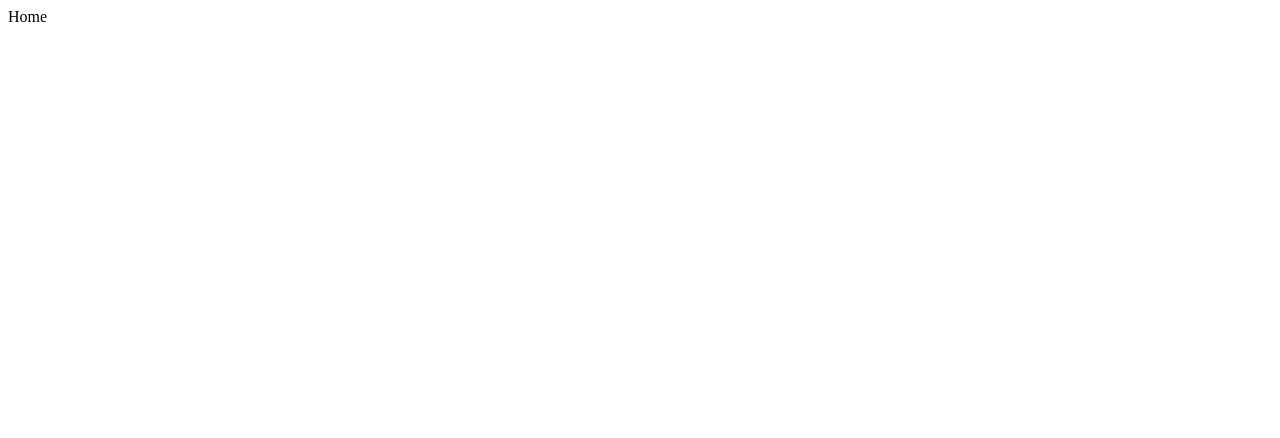
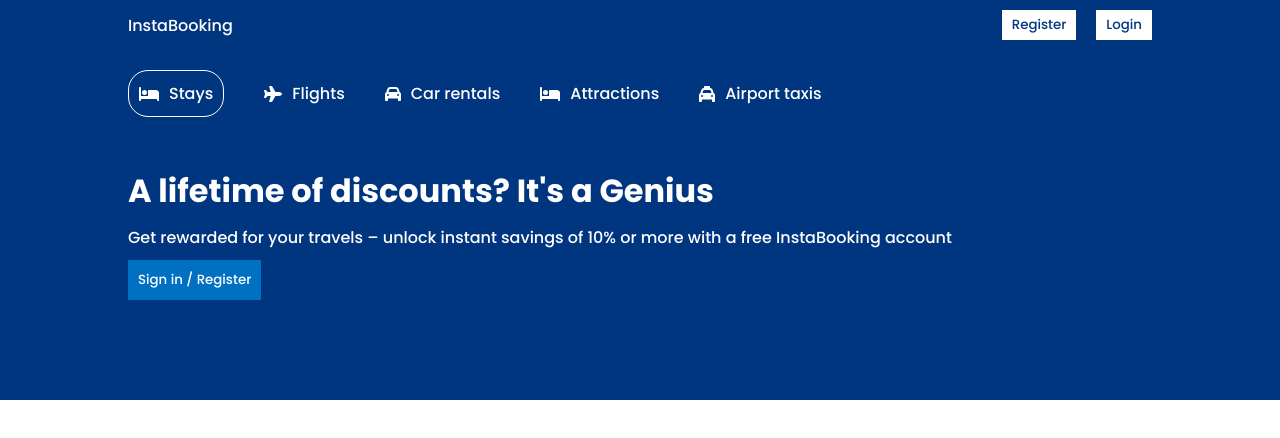
Before and after one commit to Priyatham-Reddy7/booking-app, a React (Vite) app: page / in a window 1280 px wide. Shown: the top 438 px of the page. Built offline with nearby package versions, Linux system fonts and the light colour scheme; the HTML template or start-up script is replaced by a standard one.

Commit message:
Navbar and Header setup

```diff
--- a/package.json
+++ b/package.json
@@ -8,6 +8,9 @@
     "preview": "vite preview"
   },
   "dependencies": {
+    "@fortawesome/fontawesome-svg-core": "^6.1.1",
+    "@fortawesome/free-solid-svg-icons": "^6.1.1",
+    "@fortawesome/react-fontawesome": "^0.1.18",
     "react": "^18.0.0",
     "react-dom": "^18.0.0",
     "react-router-dom": "^6.3.0"
--- a/src/App.css
+++ b/src/App.css
@@ -1,42 +1,6 @@
-.App {
-  text-align: center;
+*{
+    margin: 0;
+    padding: 0;
+    box-sizing: border-box;
+    font-family: poppins, 'sans-serif';
 }
-
-.App-logo {
-  height: 40vmin;
-  pointer-events: none;
-}
-
-@media (prefers-reduced-motion: no-preference) {
-  .App-logo {
-    animation: App-logo-spin infinite 20s linear;
-  }
-}
-
-.App-header {
-  background-color: #282c34;
-  min-height: 100vh;
-  display: flex;
-  flex-direction: column;
-  align-items: center;
-  justify-content: center;
-  font-size: calc(10px + 2vmin);
-  color: white;
-}
-
-.App-link {
-  color: #61dafb;
-}
-
-@keyframes App-logo-spin {
-  from {
-    transform: rotate(0deg);
-  }
-  to {
-    transform: rotate(360deg);
-  }
-}
-
-button {
-  font-size: calc(10px + 2vmin);
-}
--- /dev/null
+++ b/src/components/header/Header.jsx
@@ -0,0 +1,51 @@
+import { FontAwesomeIcon } from "@fortawesome/react-fontawesome"
+import "./header.css"
+import {
+    faBed,
+    faCar,
+    faPlane,
+    faTaxi,
+} from "@fortawesome/free-solid-svg-icons"
+
+const Header = () => {
+    return (
+        <>
+            <div className="header">
+                <div className="headerContainer">
+                    <div className="headerList">
+                        <div className="headerListItem active">
+                            <FontAwesomeIcon icon={faBed} />
+                            <span>Stays</span>
+                        </div>
+                        <div className="headerListItem">
+                            <FontAwesomeIcon icon={faPlane} />
+                            <span>Flights</span>
+                        </div>
+                        <div className="headerListItem">
+                            <FontAwesomeIcon icon={faCar} />
+                            <span>Car rentals</span>
+                        </div>
+                        <div className="headerListItem">
+                            <FontAwesomeIcon icon={faBed} />
+                            <span>Attractions</span>
+                        </div>
+                        <div className="headerListItem">
+                            <FontAwesomeIcon icon={faTaxi} />
+                            <span>Airport taxis</span>
+                        </div>
+                    </div>
+                    <h1 className="headerTitle">
+                        A lifetime of discounts? It's a Genius
+                    </h1>
+                    <p className="headerDesc">
+                        Get rewarded for your travels – unlock instant savings
+                        of 10% or more with a free InstaBooking account
+                    </p>
+                    <button className="headerBtn">Sign in / Register</button>
+                </div>
+            </div>
+        </>
+    )
+}
+
+export default Header
--- /dev/null
+++ b/src/components/header/header.css
@@ -0,0 +1,43 @@
+.header{
+    background-color: #003580;
+    color: #fff;
+    display: flex;
+    justify-content: center;
+}
+
+.headerContainer{
+    width: 100%;
+    max-width: 1024px;
+    margin: 20px 0px 100px 0px;
+}
+
+.headerList{
+    display: flex;
+    gap: 40px;
+    margin-bottom: 50px;
+}
+
+.headerListItem{
+    display: flex;
+    align-items: center;
+    gap: 10px;
+}
+
+.headerListItem.active{
+    border: 1px solid #fff;
+    padding: 10px;
+    border-radius: 20px;
+}
+
+.headerDesc{
+    margin: 10px 0px;
+}
+
+.headerBtn{
+    background-color: #0071c2;
+    color: #fff;
+    border: none;
+    padding: 10px;
+    cursor: pointer;
+    font-weight: 500;
+}
--- /dev/null
+++ b/src/components/navbar/Navbar.jsx
@@ -0,0 +1,19 @@
+import "./navbar.css"
+
+const Navbar = () => {
+    return (
+        <>
+            <div className="navbar">
+                <div className="navContainer">
+                    <span className="logo">InstaBooking</span>
+                    <div className="navItems">
+                        <button className="navButton">Register</button>
+                        <button className="navButton">Login</button>
+                    </div>
+                </div>
+            </div>
+        </>
+    )
+}
+
+export default Navbar
--- /dev/null
+++ b/src/components/navbar/navbar.css
@@ -0,0 +1,28 @@
+.navbar{
+    height: 50px;
+    background-color: #003580;
+    display: flex;
+    justify-content: center;
+}
+
+.navContainer{
+    width: 100%;
+    max-width: 1024px;
+    color: #fff;
+    display: flex;
+    align-items: center;
+    justify-content: space-between;
+}
+
+.logo{
+    font-weight: 500;
+}
+
+.navButton{
+    margin-left: 20px;
+    padding: 5px 10px;
+    border: none;
+    background-color: #fff;
+    color: #003580;
+    cursor: pointer;
+}
--- a/src/pages/home/Home.jsx
+++ b/src/pages/home/Home.jsx
@@ -1,7 +1,14 @@
-import React from "react"
+import "./home.css"
+import Navbar from "../../components/navbar/Navbar"
+import Header from "../../components/header/Header"
 
 const Home = () => {
-    return <>Home</>
+    return (
+        <>
+            <Navbar />
+            <Header />
+        </>
+    )
 }
 
 export default Home
```
Also changed, not shown: src/pages/home/home.css (added), 1 other file (tests, documents, lock files or other folders).
